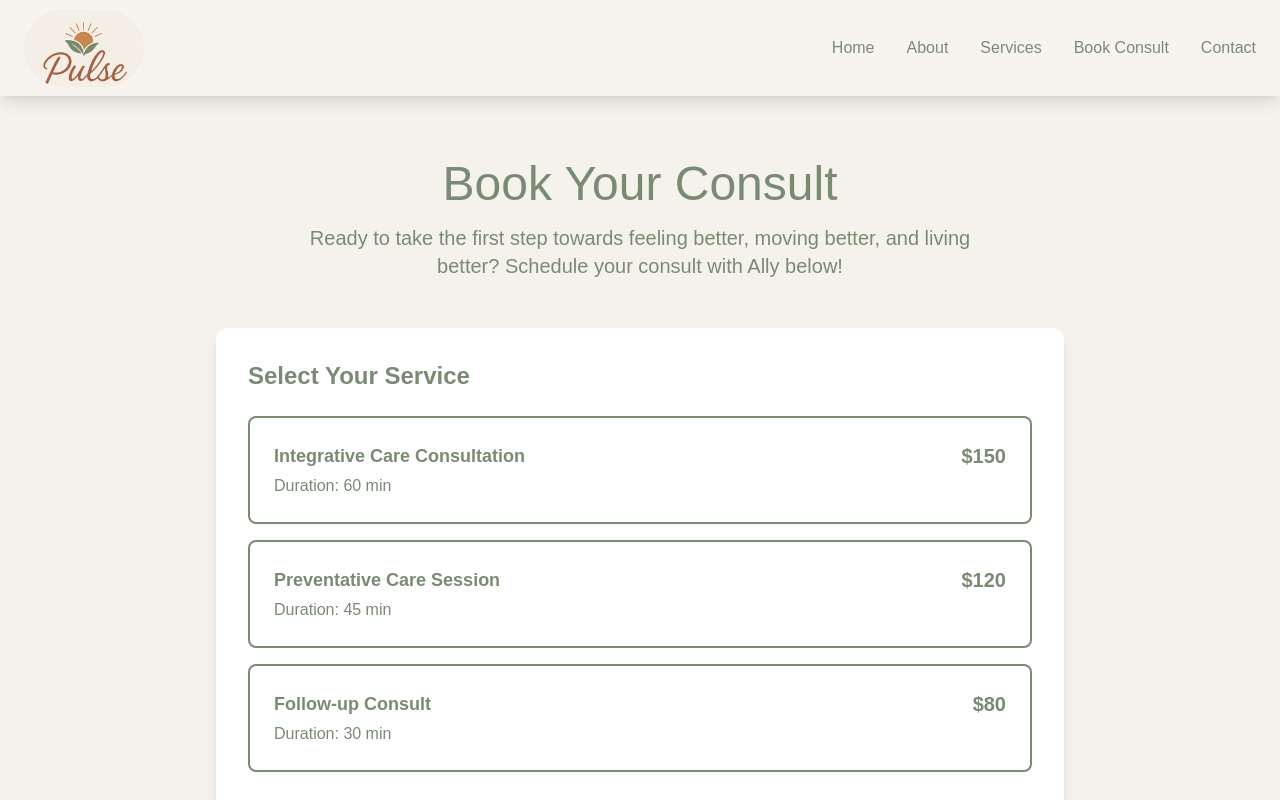
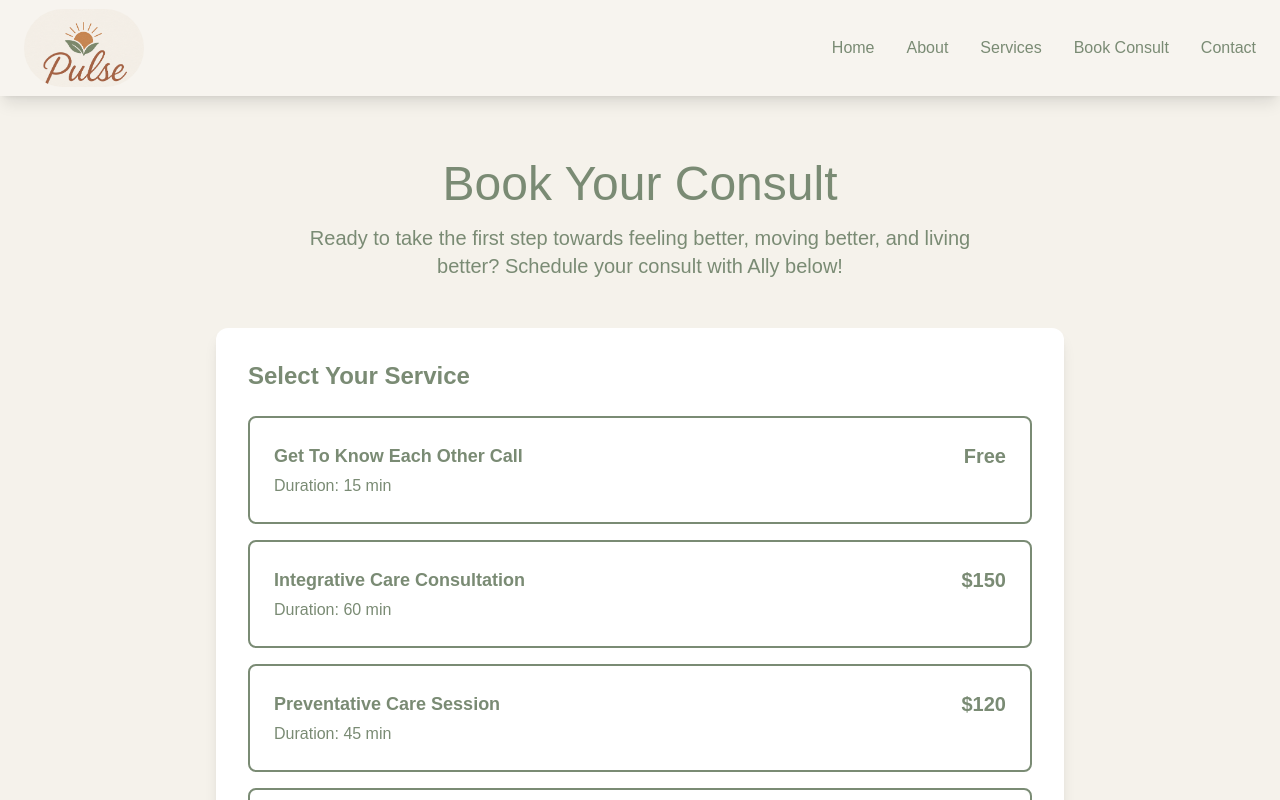
Before and after one commit to allyynorton/pulse-clinic, a Next.js app: page /consult-booking in a window 1280 px wide. Shown: the top 800 px of the page. Built offline with nearby package versions, Linux system fonts and the light colour scheme.

Commit message:
Add 'Get To Know Each Other' free intro call option to consult booking

```diff
--- a/src/app/consult-booking/page.tsx
+++ b/src/app/consult-booking/page.tsx
@@ -16,6 +16,7 @@ export default function ConsultBooking() {
   });
 
   const services = [
+    { id: "intro", name: "Get To Know Each Other Call", duration: "15 min", price: "Free" },
     { id: "functional", name: "Integrative Care Consultation", duration: "60 min", price: "$150" },
     { id: "preventative", name: "Preventative Care Session", duration: "45 min", price: "$120" },
     { id: "followup", name: "Follow-up Consult", duration: "30 min", price: "$80" }
@@ -41,6 +42,7 @@ export default function ConsultBooking() {
   const handleSubmit = async (e: React.FormEvent) => {
     e.preventDefault();
     try {
+      console.log("Consult booking API route invoked");
       const response = await fetch('/api/consult-booking', {
         method: 'POST',
         headers: { 'Content-Type': 'application/json' },
```
